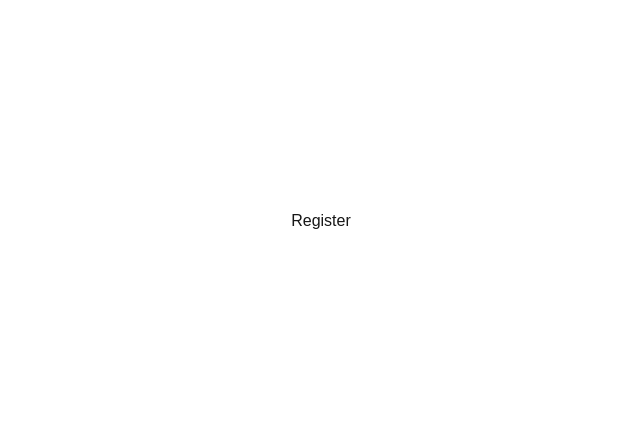
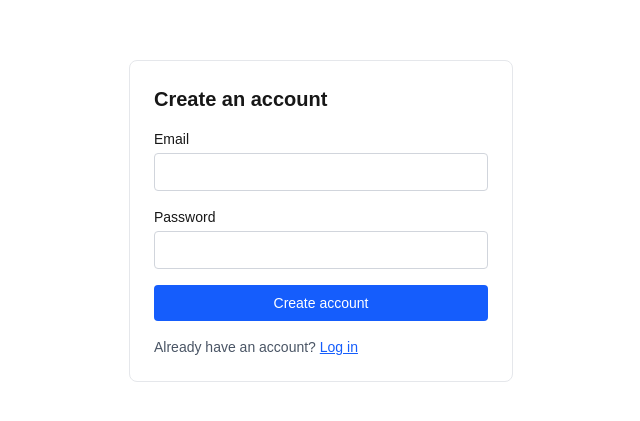
Before and after one commit to AndrewRatnikov/coin-collector-companion, a Next.js app in the folder apps/web/: page /register in a window 1280 px wide. Shown: the part 179-600 px from the top of the page, without its empty margins (319-959 px from the left). Built offline with nearby package versions, Linux system fonts and the light colour scheme; no server answers.

Commit message:
feat: implement login and registration pages with inline error handling

```diff
--- a/apps/web/src/app/(auth)/login/page.tsx
+++ b/apps/web/src/app/(auth)/login/page.tsx
@@ -1,7 +1,92 @@
+'use client';
+
+import Link from 'next/link';
+import { useRouter } from 'next/navigation';
+import { useState } from 'react';
+import { FormField } from '@/components/auth/form-field';
+import { ApiError } from '@/lib/api-client';
+import { loginUser } from '@/lib/auth-api';
+import { setStoredToken } from '@/lib/auth-token';
+import { fieldErrorsFrom } from '@/lib/form-errors';
+
+const FORM_FIELDS = ['email', 'password'];
+
 export default function LoginPage() {
+  const router = useRouter();
+  const [email, setEmail] = useState('');
+  const [password, setPassword] = useState('');
+  const [fieldErrors, setFieldErrors] = useState<Record<string, string>>({});
+  const [formError, setFormError] = useState<string | null>(null);
+  const [submitting, setSubmitting] = useState(false);
+
+  async function handleSubmit(event: React.FormEvent) {
+    event.preventDefault();
+    setFieldErrors({});
+    setFormError(null);
+    setSubmitting(true);
+
+    try {
+      const { accessToken } = await loginUser(email, password);
+      setStoredToken(accessToken);
+      router.replace('/sets');
+    } catch (error) {
+      if (error instanceof ApiError && error.status === 400) {
+        setFieldErrors(fieldErrorsFrom(error.details, FORM_FIELDS));
+      } else if (error instanceof ApiError && error.status === 401) {
+        setFormError('Invalid email or password.');
+      } else if (error instanceof ApiError) {
+        setFormError(error.message);
+      } else {
+        setFormError('Something went wrong. Please try again.');
+      }
+      setSubmitting(false);
+    }
+  }
+
   return (
-    <main className="flex flex-1 items-center justify-center">
-      <p>Login</p>
+    <main className="flex flex-1 items-center justify-center px-4">
+      <form
+        onSubmit={handleSubmit}
+        className="flex w-full max-w-sm flex-col gap-4 rounded-lg border border-gray-200 p-6"
+      >
+        <h1 className="text-xl font-semibold">Log in</h1>
+        {formError && (
+          <p role="alert" className="text-sm text-red-600">
+            {formError}
+          </p>
+        )}
+        <FormField
+          id="email"
+          label="Email"
+          type="email"
+          value={email}
+          onChange={setEmail}
+          error={fieldErrors.email}
+          autoComplete="email"
+        />
+        <FormField
+          id="password"
+          label="Password"
+          type="password"
+          value={password}
+          onChange={setPassword}
+          error={fieldErrors.password}
+          autoComplete="current-password"
+        />
+        <button
+          type="submit"
+          disabled={submitting}
+          className="rounded bg-blue-600 px-4 py-2 text-sm font-medium text-white disabled:opacity-50"
+        >
+          {submitting ? 'Logging in…' : 'Log in'}
+        </button>
+        <p className="text-sm text-gray-600">
+          No account?{' '}
+          <Link href="/register" className="text-blue-600 underline">
+            Register
+          </Link>
+        </p>
+      </form>
     </main>
   );
 }
--- a/apps/web/src/app/(auth)/register/page.tsx
+++ b/apps/web/src/app/(auth)/register/page.tsx
@@ -1,7 +1,96 @@
+'use client';
+
+import Link from 'next/link';
+import { useRouter } from 'next/navigation';
+import { useState } from 'react';
+import { FormField } from '@/components/auth/form-field';
+import { ApiError } from '@/lib/api-client';
+import { loginUser, registerUser } from '@/lib/auth-api';
+import { setStoredToken } from '@/lib/auth-token';
+import { fieldErrorsFrom } from '@/lib/form-errors';
+
+const FORM_FIELDS = ['email', 'password'];
+
 export default function RegisterPage() {
+  const router = useRouter();
+  const [email, setEmail] = useState('');
+  const [password, setPassword] = useState('');
+  const [fieldErrors, setFieldErrors] = useState<Record<string, string>>({});
+  const [formError, setFormError] = useState<string | null>(null);
+  const [submitting, setSubmitting] = useState(false);
+
+  async function handleSubmit(event: React.FormEvent) {
+    event.preventDefault();
+    setFieldErrors({});
+    setFormError(null);
+    setSubmitting(true);
+
+    try {
+      await registerUser(email, password);
+      // POST /auth/register returns the created user, not a token (SD §4) — log in
+      // immediately after so registration lands the user in the app, matching PRD §5's
+      // "redirect to dashboard/set list on success".
+      const { accessToken } = await loginUser(email, password);
+      setStoredToken(accessToken);
+      router.replace('/sets');
+    } catch (error) {
+      if (error instanceof ApiError && error.status === 400) {
+        setFieldErrors(fieldErrorsFrom(error.details, FORM_FIELDS));
+      } else if (error instanceof ApiError && error.status === 409) {
+        setFieldErrors({ email: error.message });
+      } else if (error instanceof ApiError) {
+        setFormError(error.message);
+      } else {
+        setFormError('Something went wrong. Please try again.');
+      }
+      setSubmitting(false);
+    }
+  }
+
   return (
-    <main className="flex flex-1 items-center justify-center">
-      <p>Register</p>
+    <main className="flex flex-1 items-center justify-center px-4">
+      <form
+        onSubmit={handleSubmit}
+        className="flex w-full max-w-sm flex-col gap-4 rounded-lg border border-gray-200 p-6"
+      >
+        <h1 className="text-xl font-semibold">Create an account</h1>
+        {formError && (
+          <p role="alert" className="text-sm text-red-600">
+            {formError}
+          </p>
+        )}
+        <FormField
+          id="email"
+          label="Email"
+          type="email"
+          value={email}
+          onChange={setEmail}
+          error={fieldErrors.email}
+          autoComplete="email"
+        />
+        <FormField
+          id="password"
+          label="Password"
+          type="password"
+          value={password}
+          onChange={setPassword}
+          error={fieldErrors.password}
+          autoComplete="new-password"
+        />
+        <button
+          type="submit"
+          disabled={submitting}
+          className="rounded bg-blue-600 px-4 py-2 text-sm font-medium text-white disabled:opacity-50"
+        >
+          {submitting ? 'Creating account…' : 'Create account'}
+        </button>
+        <p className="text-sm text-gray-600">
+          Already have an account?{' '}
+          <Link href="/login" className="text-blue-600 underline">
+            Log in
+          </Link>
+        </p>
+      </form>
     </main>
   );
 }
--- /dev/null
+++ b/apps/web/src/components/auth/form-field.tsx
@@ -0,0 +1,37 @@
+interface FormFieldProps {
+  id: string;
+  label: string;
+  type?: string;
+  value: string;
+  onChange: (value: string) => void;
+  error?: string;
+  autoComplete?: string;
+}
+
+export function FormField({ id, label, type = 'text', value, onChange, error, autoComplete }: FormFieldProps) {
+  return (
+    <div className="flex flex-col gap-1">
+      <label htmlFor={id} className="text-sm font-medium">
+        {label}
+      </label>
+      <input
+        id={id}
+        name={id}
+        type={type}
+        value={value}
+        onChange={(e) => onChange(e.target.value)}
+        autoComplete={autoComplete}
+        aria-invalid={error ? true : undefined}
+        aria-describedby={error ? `${id}-error` : undefined}
+        className={`rounded border px-3 py-2 text-sm focus:outline-none focus:ring-2 ${
+          error ? 'border-red-500 focus:ring-red-200' : 'border-gray-300 focus:ring-blue-200'
+        }`}
+      />
+      {error && (
+        <p id={`${id}-error`} className="text-sm text-red-600">
+          {error}
+        </p>
+      )}
+    </div>
+  );
+}
--- a/apps/web/src/lib/api-client.ts
+++ b/apps/web/src/lib/api-client.ts
@@ -7,6 +7,10 @@ export class ApiError extends Error {
   constructor(
     public readonly status: number,
     message: string,
+    // Nest's ValidationPipe sends `message` as an array of per-field strings (e.g.
+    // "email must be an email"); `message` above is the joined display string, `details`
+    // keeps the raw entries so callers can map them back to individual form fields.
+    public readonly details: string[] = [message],
   ) {
     super(message);
     this.name = 'ApiError';
@@ -54,7 +58,11 @@ export async function apiFetch<T>(path: string, init: RequestInit = {}): Promise
     response = await fetchWithTimeout(url, requestInit);
   }
 
-  if (response.status === 401) {
+  // A 401 only means "your session is invalid" when we actually sent a token — that's
+  // the case worth clearing it and bouncing to /login for. A 401 on an unauthenticated
+  // request (e.g. wrong password on /auth/login) is an ordinary business-logic error and
+  // must fall through to the generic handling below so the caller/form can show it inline.
+  if (response.status === 401 && token) {
     clearStoredToken();
     if (typeof window !== 'undefined') {
       window.location.href = '/login';
@@ -68,7 +76,8 @@ export async function apiFetch<T>(path: string, init: RequestInit = {}): Promise
       body && typeof body === 'object' && 'message' in body
         ? (body as { message: unknown }).message
         : response.statusText;
-    throw new ApiError(response.status, Array.isArray(message) ? message.join(', ') : String(message));
+    const details = Array.isArray(message) ? message.map(String) : [String(message)];
+    throw new ApiError(response.status, details.join(', '), details);
   }
 
   if (response.status === 204) {
--- /dev/null
+++ b/apps/web/src/lib/auth-api.ts
@@ -0,0 +1,27 @@
+import { apiFetch } from './api-client';
+
+// Mirrors apps/api's RegisteredUser/LoginResponse (not in packages/shared's contracts.ts —
+// those cover only the non-obvious payload shapes per SD §4).
+export interface RegisteredUser {
+  id: string;
+  email: string;
+  createdAt: string;
+}
+
+export interface LoginResponse {
+  accessToken: string;
+}
+
+export function registerUser(email: string, password: string): Promise<RegisteredUser> {
+  return apiFetch<RegisteredUser>('/auth/register', {
+    method: 'POST',
+    body: JSON.stringify({ email, password }),
+  });
+}
+
+export function loginUser(email: string, password: string): Promise<LoginResponse> {
+  return apiFetch<LoginResponse>('/auth/login', {
+    method: 'POST',
+    body: JSON.stringify({ email, password }),
+  });
+}
--- /dev/null
+++ b/apps/web/src/lib/form-errors.ts
@@ -0,0 +1,13 @@
+// class-validator's default messages lead with the property name (e.g. "email must be an
+// email", "password must be longer than or equal to 8 characters"), so a case-insensitive
+// prefix match is enough to route each message back to its form field.
+export function fieldErrorsFrom(details: string[], fields: string[]): Record<string, string> {
+  const errors: Record<string, string> = {};
+  for (const detail of details) {
+    const field = fields.find((f) => detail.toLowerCase().startsWith(f.toLowerCase()));
+    if (field && !errors[field]) {
+      errors[field] = detail;
+    }
+  }
+  return errors;
+}
```
Also changed, not shown: 1 other file (tests, documents, lock files or other folders).
